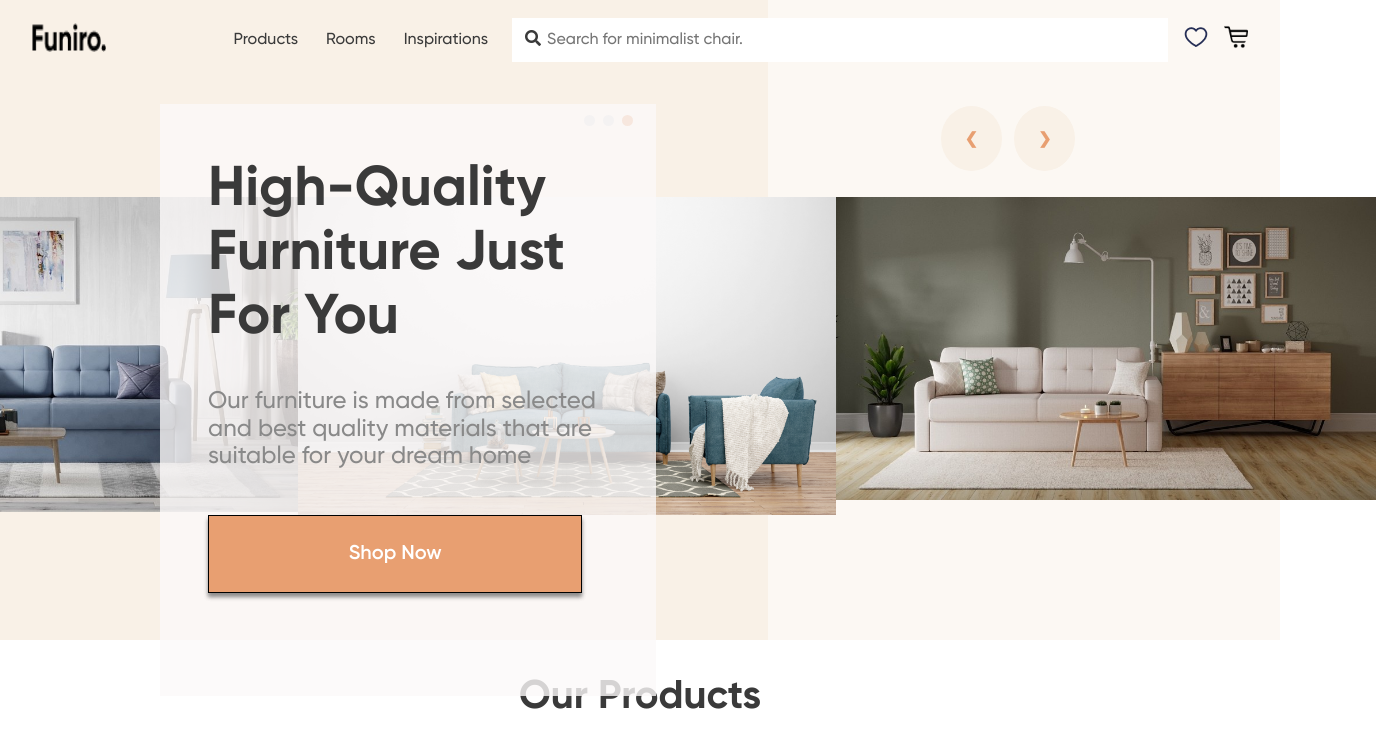
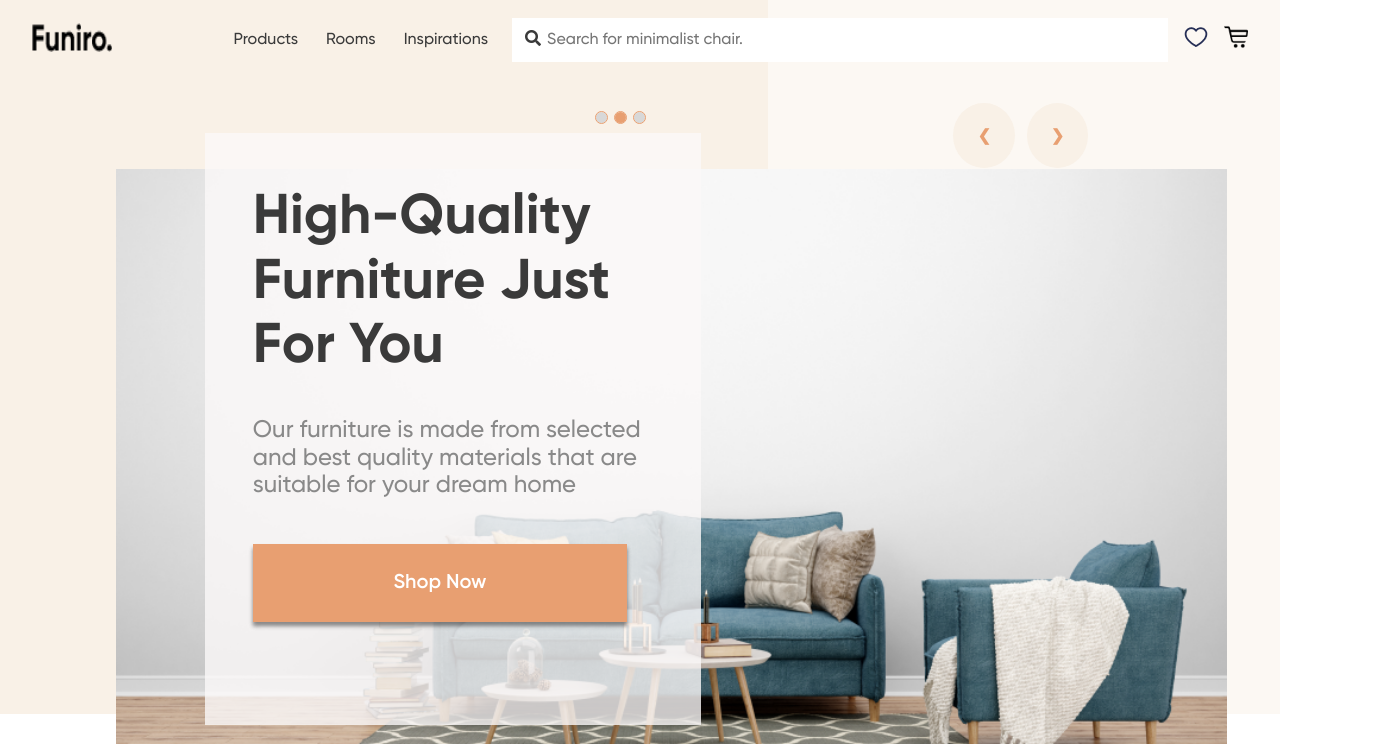
Before and after one commit to sunnyfur/FurnitureShop, a website built with webpack: page src/index.html in a window 1280 px wide. Shown: the top 744 px of the page, 1376 px wide, since content can reach past the window. Built offline with nearby package versions, Linux system fonts and the light colour scheme.

Commit message:
edit 24/03

```diff
--- a/src/index.html
+++ b/src/index.html
@@ -52,8 +52,6 @@
         <a class="next">❯</a>
 
     </div>
-    <!-- Next and previous buttons -->
-
     <!-- Full-width images with number and caption text -->
     <div class="main-page__images">
     <div class="mySlides fade">
@@ -65,13 +63,13 @@
             <div class="mySlides fade">
                 <img class="main-page__image" src="./images/firstblock/sofa3.jpeg"></div>
             </div>
-        </div>
+    </div>
     <div class="card">
         <h1 class="card__h1">High-Quality Furniture Just
             <br>For You</h1>
             <p class="card__p">Our furniture is made from selected and best quality
                 materials that are suitable for your dream home</p>
-            <button class="card__button btn btn_brown btn_large">Shop Now</button>
+            <button class="card__button btn btn_brown">Shop Now</button>
         </div>
 
 
--- a/src/index.js
+++ b/src/index.js
@@ -36,9 +36,9 @@ function showSlides(n) {
     if (n < 1) {
         slideIndex = slides.length
     }
-    // for (i = 0; i < slides.length; i++) {
-    //     slides[i].style.display = "none";
-    // }
+    for (i = 0; i < slides.length; i++) {
+        slides[i].style.display = "none";
+    }
     for (i = 0; i < dots.length; i++) {
         dots[i].className = dots[i]
             .className
@@ -49,9 +49,9 @@ function showSlides(n) {
 }
 
 
-document.querySelector('.prev').addEventListener('click',plusSlides(-1));
-document.querySelector('.next').addEventListener('click',plusSlides(1));
+document.querySelector('.prev').addEventListener('click',(e)=>plusSlides(-1));
+document.querySelector('.next').addEventListener('click',(e)=>plusSlides(1));
 
-document.querySelector('.dot1').addEventListener('click',currentSlide(1));
-document.querySelector('.dot2').addEventListener('click',currentSlide(2));
-document.querySelector('.dot3').addEventListener('click',currentSlide(3));
+document.querySelector('.dot1').addEventListener('click',(e)=>currentSlide(1));
+document.querySelector('.dot2').addEventListener('click',(e)=>currentSlide(2));
+document.querySelector('.dot3').addEventListener('click',(e)=>currentSlide(3));
--- a/src/styles/blocks/header.scss
+++ b/src/styles/blocks/header.scss
@@ -16,8 +16,9 @@
         width: 15rem;
     }
 
-    @media screen and (max-width:$smallMobile) {
+    @media screen and (max-width:$mobile) {
         width: 12rem;
+        display: none;
     }
 
 }
@@ -54,6 +55,7 @@ input[type="search"]::-webkit-search-results-decoration {
 }
 
 .header {
+    margin-bottom: -1rem;
     background: linear-gradient(to right, $backgroundColor_dark 60%, $backgroundColor_light 40%);
 }
 
@@ -61,6 +63,7 @@ input[type="search"]::-webkit-search-results-decoration {
     height: 70vh;
     display: grid;
     position: relative;
+    padding: 3.5%;
     background: linear-gradient(to right, $backgroundColor_dark 60%, $backgroundColor_light 40%);
 }
 
@@ -78,25 +81,27 @@ input[type="search"]::-webkit-search-results-decoration {
     margin-left: 10rem;
     background: rgba(252, 249, 249, 0.8);
     padding: 1rem 3rem;
-    z-index: 5;
+    z-index: 1;
 
     @media screen and (max-width:$desktop) {
         width: 20rem;
         height: 30rem;
-        margin-left: 7rem;
+        margin-left: 6rem;
+        margin-top: 2.5rem;
     }
 
     @media screen and (max-width:$tablet) {
         width: 15rem;
         height: 25rem;
-        margin-left: 6rem;
+        margin-left: 3.8rem;
+        margin-top: 3.5rem;
     }
 
     @media screen and (max-width:$smallMobile) {
         width: 12rem;
         height: 22rem;
-        margin-left: 5rem;
-
+        margin-left: 3rem;
+        margin-top: 4rem;
     }
 
 }
@@ -105,6 +110,19 @@ input[type="search"]::-webkit-search-results-decoration {
     font-size: 3.5rem;
     font-family: 'GilroyBold';
     color: $card;
+
+    @media screen and (max-width:$desktop) {
+        font-size: 3rem;
+    }
+
+    @media screen and (max-width:$tablet) {
+        font-size: 2rem;
+    }
+
+    @media screen and (max-width:$smallMobile) {
+        font-size: 1.5rem;
+
+    }
 }
 
 .cart_image {
@@ -115,13 +133,51 @@ input[type="search"]::-webkit-search-results-decoration {
     font-family: 'GilroyMedium';
     color: $color_text;
     font-size: 1.5rem;
+
+    @media screen and (max-width:$desktop) {
+        font-size: 1.3rem;
+    }
+
+    @media screen and (max-width:$tablet) {
+        font-size: 1.1rem;
+    }
+
+    @media screen and (max-width:$smallMobile) {
+        font-size: 1rem;
+
+    }
 }
 
 .card__button {
     margin-top: 5%;
-    width: 100%;
     height: 4rem;
-    font-size: 1.5rem;
+    width: 23.4rem;
+    height: 4.87rem;
+    font-family: 'GilroySemiBold';
+    font-size: 1.25rem;
+    line-height: 150%;
+    box-shadow: 0px 4px 4px rgba(0, 0, 0, 0.25), 0px 4px 4px rgba(0, 0, 0, 0.25);
+    border: 1px solid #000000;
+
+    @media screen and (max-width:$desktop) {
+        line-height: 100%;
+        width: 18.4rem;
+        height: 4rem;
+        font-size: 1.1rem;
+    }
+
+    @media screen and (max-width:$tablet) {
+        width: 13rem;
+        height: 3.5rem;
+        font-size: 1rem;
+    }
+
+    @media screen and (max-width:$smallMobile) {
+        width: 10rem;
+        height: 2.5rem;
+        font-size: 0.9rem;
+
+    }
 }
 
 
@@ -131,13 +187,12 @@ input[type="search"]::-webkit-search-results-decoration {
     display: flex;
     justify-content: space-between;
     align-items: center;
-    gap: 3rem;
+    gap: 2rem;
     font-family: $FontMedium;
 }
 
 .header__img {
-    height: auto;
-    width: 74px;
+    width: 80px;
     height: 29px;
 }
 
@@ -204,6 +259,9 @@ input[type="search"]::-webkit-search-results-decoration {
     display: none;
 }
 
+.header__links {
+    margin-left: -10rem;
+}
 
 @media screen and (max-width: 1238px) {
 
@@ -266,7 +324,7 @@ input[type="search"]::-webkit-search-results-decoration {
         text-align: center;
         background-color: #ebebeb;
         box-shadow: 1px 0px 6px rgba(0, 0, 0, .2);
-        z-index: 3;
+        z-index: 5;
         gap: 0;
 
         &:hover {
--- a/src/styles/blocks/sliderblock.scss
+++ b/src/styles/blocks/sliderblock.scss
@@ -1,24 +1,27 @@
 .main-page__images {
-    min-width: 500px;
-    display: flex;
-    width: 120vw;
-    height: 100vh;
+    margin: 2% 3%;
+    display: grid;
+    justify-content: center;
+    width: 85vw;
+    // border: 1px solid black;
 
 }
 
 .main-page__image {
-    margin-top: 3rem;
-    width: 100%;
-    // vertical-align: middle;
+    margin-left: -5rem;
+    align-self: center;
+    // height: 105%;
+    width: 130%;
 }
 
 
 /* Slideshow container */
 .slideshow-container {
+    // border: 1px solid black;
     display: grid;
-    margin-left: -10rem;
-    margin-top: 2rem;
-    max-width: 1000px;
+    // margin-left: 5rem;
+    // margin-top: 2rem;
+    width: 90vw;
     z-index: 0;
 
     &__strelki {
@@ -39,6 +42,19 @@
     transition: 0.6s ease;
     background-color: $backgroundColor_dark;
     border-radius: 50%;
+
+    @media screen and (max-width:$desktop) {
+        margin-left: 30rem;
+    }
+
+    @media screen and (max-width:$tablet) {
+        margin-left: 20rem;
+    }
+
+    @media screen and (max-width:$smallMobile) {
+        margin-left: 15rem;
+    }
+
 }
 
 /* Position the "next button" to the right */
@@ -46,6 +62,8 @@
     margin-left: 0.5rem;
     right: 1rem;
     border-radius: 50%;
+
+
 }
 
 /* On hover, add a black background color with a little bit see-through */
@@ -65,6 +83,7 @@
     border-radius: 50%;
     display: inline-block;
     transition: background-color 0.6s ease;
+    outline: 1px solid $color_button;
 }
 
 .active,
```
